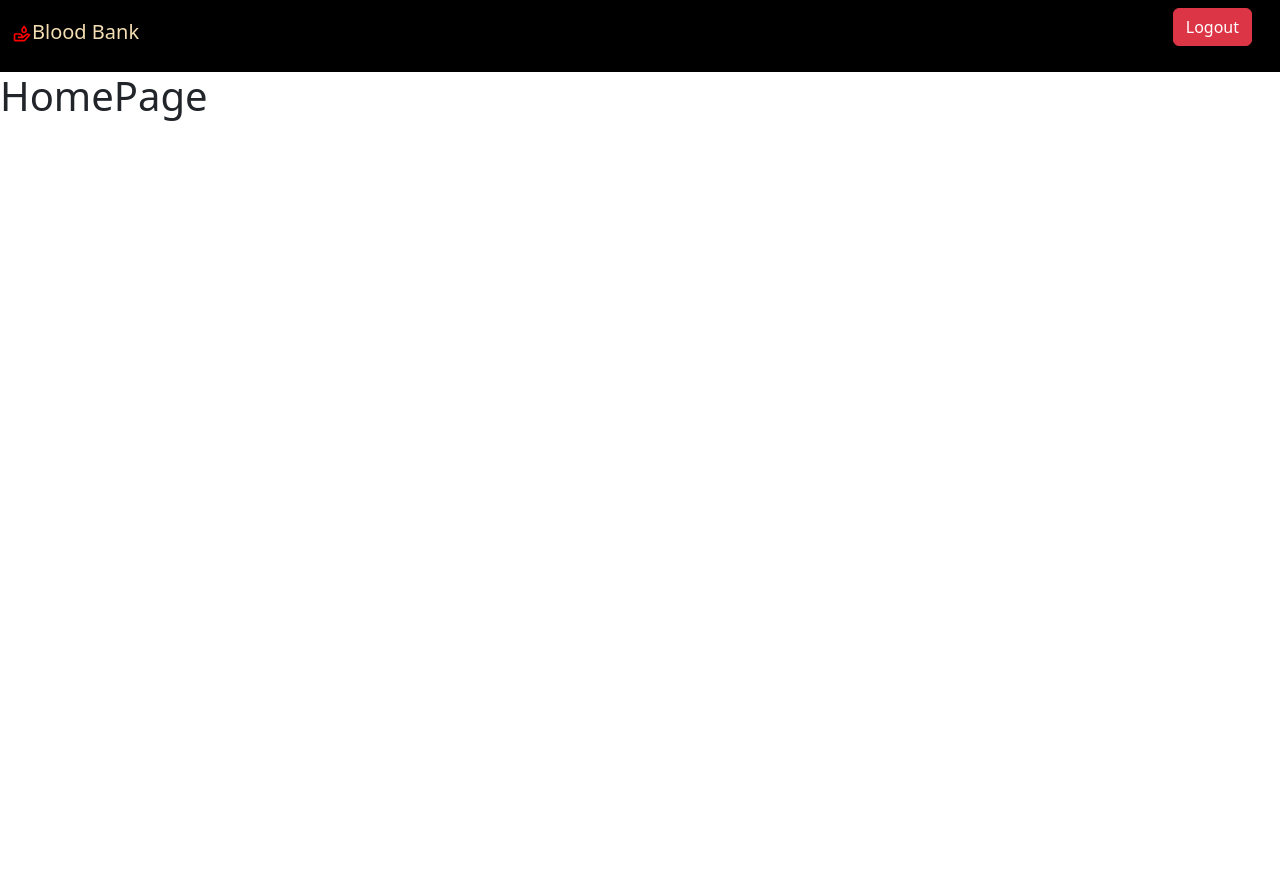
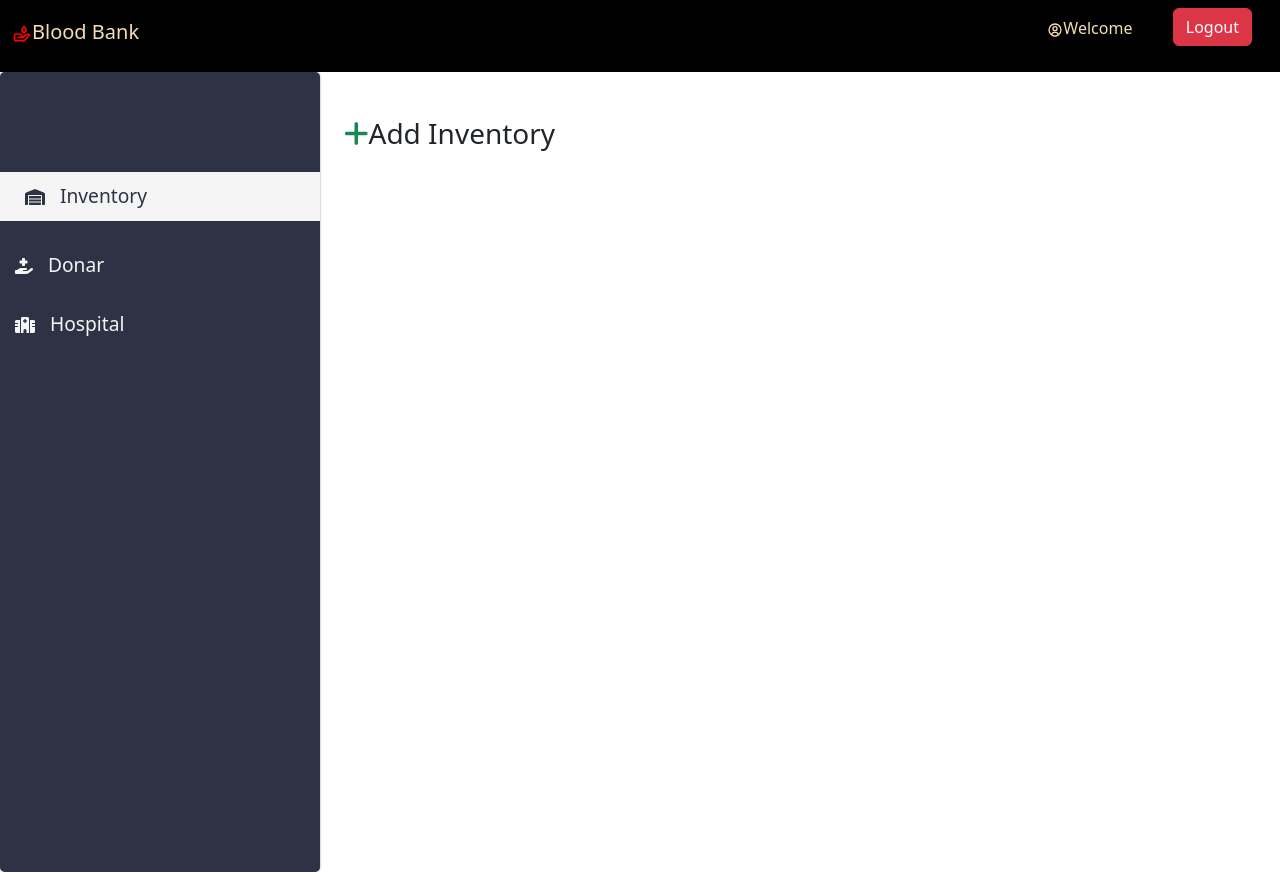
Before and after one commit to Harsh-kumar-jha/Blood-Bank-App, a React (Create React App) app in the folder client/: page / in a window 1280 px wide. Before the commit the page ends 800 px from the top, so only its background shows below. Built offline with nearby package versions, Linux system fonts and the light colour scheme; no server answers; sample sign-in values are in the browser's storage.

Commit message:
Created sidebar menu and a modal component for home page

```diff
--- a/client/public/index.html
+++ b/client/public/index.html
@@ -11,6 +11,9 @@
   <link href="https://cdn.jsdelivr.net/npm/bootstrap@5.3.0/dist/css/bootstrap.min.css" rel="stylesheet"
     integrity="sha384-9ndCyUaIbzAi2FUVXJi0CjmCapSmO7SnpJef0486qhLnuZ2cdeRhO02iuK6FUUVM" crossorigin="anonymous">
   <link rel="manifest" href="%PUBLIC_URL%/manifest.json" />
+  <link rel="stylesheet" href="https://cdnjs.cloudflare.com/ajax/libs/font-awesome/6.4.0/css/all.min.css"
+    integrity="sha512-iecdLmaskl7CVkqkXNQ/ZH/XLlvWZOJyj7Yy7tcenmpD1ypASozpmT/E0iPtmFIB46ZmdtAc9eNBvH0H/ZpiBw=="
+    crossorigin="anonymous" referrerpolicy="no-referrer" />
   <title>Blood Bank App</title>
 </head>
 
--- /dev/null
+++ b/client/src/Styles/Layout.css
@@ -0,0 +1,37 @@
+.sidebar {
+  height: 100vh !important;
+  border-radius: 5px;
+  background-color: #2e3245;
+  box-shadow: 0 0 2px gray;
+  color: whitesmoke;
+}
+
+.menu {
+  padding-top: 100px;
+}
+
+.menu-item {
+  padding-top: 30px;
+}
+
+.menu-item a {
+  color: whitesmoke;
+  text-decoration: none;
+  font-size: 1.2rem;
+}
+
+.menu-item i {
+  font: size 1.2rem;
+  margin: 0 15px;
+  color: whitesmoke;
+}
+
+.active {
+  background-color: whitesmoke;
+  padding: 10px;
+}
+
+.active a,
+.active i {
+  color: #2e3245;
+}
--- a/client/src/components/shared/Layout/Header.jsx
+++ b/client/src/components/shared/Layout/Header.jsx
@@ -23,7 +23,10 @@ const Header = () => {
             <li className="nav-item mx-3">
               <p className="nav-link">
                 <BiUserCircle />
-                Welcome {user?.name} !
+                Welcome{" "}
+                {user?.name || user?.hospitalName || user?.organizationName}
+                &nbsp;
+                <span className="badge bg-secondary">{user?.role}</span>
               </p>
             </li>
             <li className="nav-item mx-3">
--- a/client/src/components/shared/Layout/Layout.jsx
+++ b/client/src/components/shared/Layout/Layout.jsx
@@ -1,5 +1,6 @@
 import React from "react";
 import Header from "./Header";
+import Sidebar from "./Sidebar";
 
 const Layout = ({ children }) => {
   return (
@@ -7,7 +8,12 @@ const Layout = ({ children }) => {
       <div className="header">
         <Header />
       </div>
-      <div className="content">{children}</div>
+      <div className="row g-0">
+        <div className="col-md-3">
+          <Sidebar />
+        </div>
+        <div className="col-md-9">{children}</div>
+      </div>
     </>
   );
 };
--- /dev/null
+++ b/client/src/components/shared/Layout/Menu/userMenu.jsx
@@ -0,0 +1,17 @@
+export const userMenu = [
+  {
+    name: "Inventory",
+    path: "/",
+    icon: "fa-solid fa-warehouse",
+  },
+  {
+    name: "Donar",
+    path: "/donar",
+    icon: "fa-solid fa-hand-holding-medical",
+  },
+  {
+    name: "Hospital",
+    path: "/hospital",
+    icon: "fa-solid fa-hospital",
+  },
+];
--- /dev/null
+++ b/client/src/components/shared/Layout/Sidebar.jsx
@@ -0,0 +1,27 @@
+import React from "react";
+import { userMenu } from "./Menu/userMenu";
+import { Link, useLocation } from "react-router-dom";
+import "../../../Styles/Layout.css";
+
+const Sidebar = () => {
+  const location = useLocation();
+  return (
+    <>
+      <div className="sidebar">
+        <div className="menu">
+          {userMenu.map((menu) => {
+            const isActive = location.pathname === menu.path;
+            return (
+              <div className={`menu-item ${isActive && "active"}`}>
+                <i className={menu.icon}></i>
+                <Link to={menu.path}>{menu.name}</Link>
+              </div>
+            );
+          })}
+        </div>
+      </div>
+    </>
+  );
+};
+
+export default Sidebar;
--- /dev/null
+++ b/client/src/components/shared/modal/Modal.jsx
@@ -0,0 +1,112 @@
+import React, { useState } from "react";
+import InputTypes from "../form/InputTypes";
+const Modal = () => {
+  const [inventory, setInventorType] = useState("in");
+  const [bloodGroup, setBloodGroup] = useState("");
+  const [quantity, setQuantity] = useState(0);
+  const [donarEmail, setDonarEmail] = useState("");
+
+  return (
+    <>
+      <div
+        className="modal fade"
+        id="staticBackdrop"
+        data-bs-backdrop="static"
+        data-bs-keyboard="false"
+        tabIndex={-1}
+        aria-labelledby="staticBackdropLabel"
+        aria-hidden="true"
+      >
+        <div className="modal-dialog">
+          <div className="modal-content">
+            <div className="modal-header">
+              <h1 className="modal-title fs-5" id="staticBackdropLabel">
+                Manage Blood Record
+              </h1>
+              <button
+                type="button"
+                className="btn-close"
+                data-bs-dismiss="modal"
+                aria-label="Close"
+              />
+            </div>
+            <div className="modal-body">
+              <div className="d-flex mb-3">
+                Blood Type : &nbsp;
+                <div className="form-check ms-3">
+                  <input
+                    type="radio"
+                    name="inRadio"
+                    defaultChecked
+                    value={"in"}
+                    onChange={(e) => setInventorType(e.target.value)}
+                    className="form-check-item"
+                  />
+                  <label htmlFor="in" className="form-check-label">
+                    IN
+                  </label>
+                </div>
+                <div className="form-check ms-3">
+                  <input
+                    type="radio"
+                    name="inRadio"
+                    defaultChecked
+                    value={"out"}
+                    onChange={(e) => setInventorType(e.target.value)}
+                    className="form-check-item"
+                  />
+                  <label htmlFor="out" className="form-check-label">
+                    OUT
+                  </label>
+                </div>
+              </div>
+              <select
+                className="form-select"
+                aria-label="Default select example"
+                onSelect={(e) => setBloodGroup(e.target.value)}
+              >
+                <option selected>Open this select menu</option>
+                <option value={"O+"}>O+</option>
+                <option value={"O-"}>O-</option>
+                <option value={"AB+"}>AB+</option>
+                <option value={"AB-"}>AB-</option>
+                <option value={"A+"}>A+</option>
+                <option value={"A-"}>A-</option>
+                <option value={"B+"}>B+</option>
+                <option value={"B-"}>B-</option>
+              </select>
+              <InputTypes
+                labelText={"Donar Email"}
+                labelFor={"donarEmail"}
+                inputType={"email"}
+                value={donarEmail}
+                onChange={(e) => setDonarEmail(e.target.value)}
+              />
+              <InputTypes
+                labelText={"Quantity"}
+                labelFor={"quantity"}
+                inputType={"Number"}
+                value={quantity}
+                onChange={(e) => setQuantity(e.target.value)}
+              />
+            </div>
+            <div className="modal-footer">
+              <button
+                type="button"
+                className="btn btn-secondary"
+                data-bs-dismiss="modal"
+              >
+                Close
+              </button>
+              <button type="button" className="btn btn-primary">
+                Submit
+              </button>
+            </div>
+          </div>
+        </div>
+      </div>
+    </>
+  );
+};
+
+export default Modal;
--- a/client/src/index.css
+++ b/client/src/index.css
@@ -56,6 +56,6 @@
 }
 
 .navbar-brand,
-.navbar-link {
+.nav-link {
   color: wheat !important;
 }
--- a/client/src/pages/HomePage.jsx
+++ b/client/src/pages/HomePage.jsx
@@ -2,6 +2,7 @@ import React from "react";
 import { useSelector } from "react-redux";
 import Spinner from "../components/shared/Spinner";
 import Layout from "../components/shared/Layout/Layout";
+import Modal from "../components/shared/modal/Modal";
 
 const HomePage = () => {
   const { loading, error } = useSelector((state) => state.auth);
@@ -12,7 +13,16 @@ const HomePage = () => {
         <Spinner />
       ) : (
         <>
-          <h1>HomePage</h1>
+          <h3
+            className="ms-4 "
+            data-bs-toggle="modal"
+            data-bs-target="#staticBackdrop"
+            style={{ cursor: "pointer" }}
+          >
+            <i className="fa-solid fa-plus text-success py-5"></i>
+            Add Inventory
+          </h3>
+          <Modal />
         </>
       )}
     </Layout>
```
Also changed, not shown: 2 other files (tests, documents, lock files or other folders).
